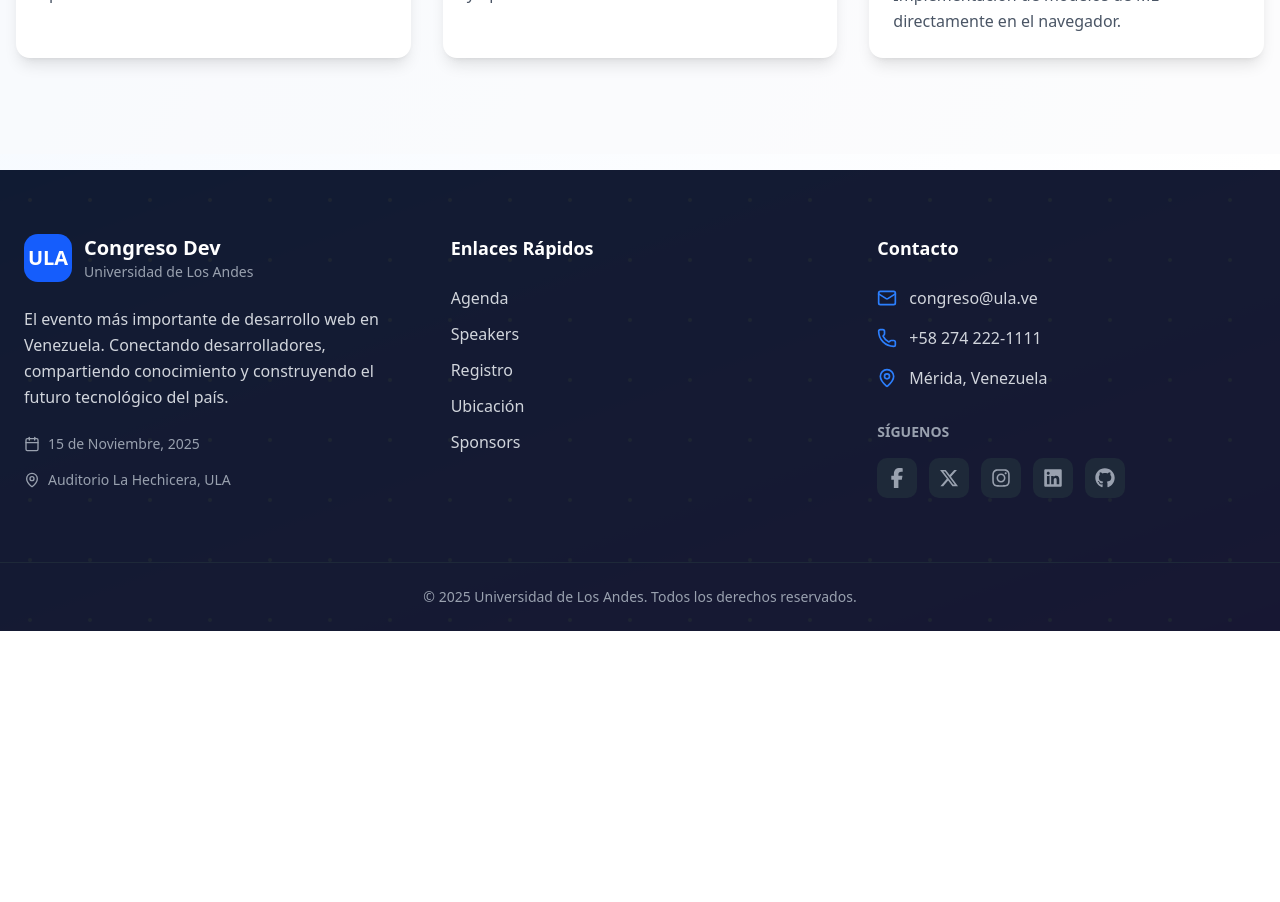
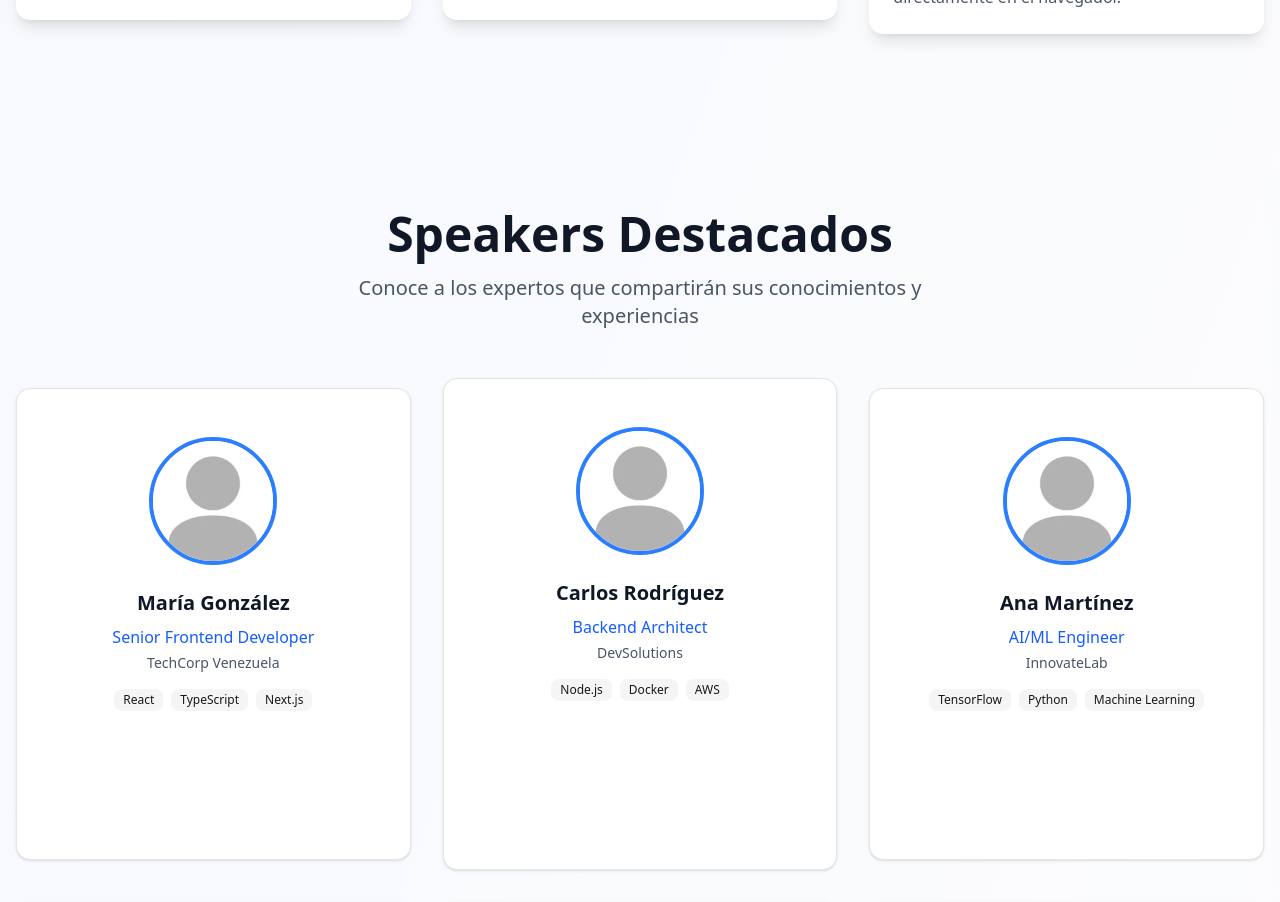
Before and after one commit to davisvielma/congreso-web-ula, a React (Vite) app: page / in a window 1280 px wide. Shown: the part 1880-2782 px from the top of the page. Before the commit the page ends 2511 px from the top, so only its background shows below. Built offline with nearby package versions, Linux system fonts and the light colour scheme.

Commit message:
Creando Speaker

```diff
--- a/package.json
+++ b/package.json
@@ -1,7 +1,7 @@
 {
   "name": "congreso-web-ula",
   "private": true,
-  "version": "0.6.0",
+  "version": "0.7.0",
   "type": "module",
   "scripts": {
     "dev": "vite",
--- a/src/components/AgendaSection.tsx
+++ b/src/components/AgendaSection.tsx
@@ -81,7 +81,7 @@ const trackConfig = {
     gradient: "from-green-500 to-emerald-500",
   },
   ia: {
-    label: "Inteligencia Artificial",
+    label: "IA",
     color: "bg-purple-100 text-purple-800 dark:bg-purple-900 dark:text-purple-200",
     icon: Brain,
     gradient: "from-purple-500 to-pink-500",
@@ -95,7 +95,7 @@ const AgendaSection = () => {
 
   return (
     <section id="agenda" className="py-24 px-4 bg-gray-50/50 dark:bg-gray-900/50 w-full">
-      <div className="container mx-auto">
+      <div className="container mx-auto lg:max-w-7xl">
         <motion.div
           initial={{ opacity: 0, y: 50 }}
           whileInView={{ opacity: 1, y: 0 }}
@@ -149,7 +149,7 @@ const AgendaSection = () => {
         </motion.div>
 
         {/* Agenda Cards mejoradas */}
-        <div className="grid md:grid-cols-2 lg:grid-cols-3 gap-8">
+        <div className="grid md:grid-cols-2 lg:grid-cols-3 gap-8 place-items-center">
           {filteredAgenda.map((item, index) => {
             const trackInfo = trackConfig[item.track]
             const Icon = trackInfo.icon
@@ -162,9 +162,9 @@ const AgendaSection = () => {
                 transition={{ duration: 0.6, delay: index * 0.1 }}
                 viewport={{ once: true }}
                 whileHover={{ y: -8, scale: 1.02 }}
-                className="group"
+                className="w-full max-w-[400px]"
               >
-                <Card className="h-full hover:shadow-2xl transition-all duration-300 border-0 shadow-lg overflow-hidden bg-white dark:bg-gray-800">
+                <Card className="group h-full hover:shadow-2xl transition-all duration-300 border-0 shadow-lg overflow-hidden bg-white dark:bg-gray-800">
                   <div className={`h-2 bg-gradient-to-r ${trackInfo.gradient}`} />
 
                   <CardHeader className="pb-4">
--- /dev/null
+++ b/src/components/SpeakersSection.tsx
@@ -0,0 +1,218 @@
+import { motion } from "framer-motion"
+import { Card, CardContent } from "@/components/ui/card"
+import { Badge } from "@/components/ui/badge"
+import { FaGithub as Github, FaLinkedin as Linkedin, FaXTwitter as Twitter } from "react-icons/fa6"
+
+interface Speaker {
+  id: string
+  name: string
+  role: string
+  company: string
+  bio: string
+  image: string
+  specialties: string[]
+  social: {
+    twitter?: string
+    linkedin?: string
+    github?: string
+  }
+}
+
+const speakersData: Speaker[] = [
+  {
+    id: "1",
+    name: "María González",
+    role: "Senior Frontend Developer",
+    company: "TechCorp Venezuela",
+    bio: "Especialista en React y arquitecturas frontend modernas con más de 8 años de experiencia.",
+    image: "",
+    specialties: ["React", "TypeScript", "Next.js"],
+    social: {
+      twitter: "@usuario",
+      linkedin: "usuario",
+      github: "usuario",
+    },
+  },
+  {
+    id: "2",
+    name: "Carlos Rodríguez",
+    role: "Backend Architect",
+    company: "DevSolutions",
+    bio: "Experto en microservicios y arquitecturas escalables, líder técnico con 10+ años de experiencia.",
+    image: "",
+    specialties: ["Node.js", "Docker", "AWS"],
+    social: {
+      twitter: "@usuario",
+      linkedin: "usuario",
+      github: "usuario",
+    },
+  },
+  {
+    id: "3",
+    name: "Ana Martínez",
+    role: "AI/ML Engineer",
+    company: "InnovateLab",
+    bio: "Pionera en la integración de IA en aplicaciones web, PhD en Computer Science.",
+    image: "",
+    specialties: ["TensorFlow", "Python", "Machine Learning"],
+    social: {
+      twitter: "@usuario",
+      linkedin: "usuario",
+      github: "usuario",
+    },
+  },
+  {
+    id: "4",
+    name: "Luis Pérez",
+    role: "Full Stack Developer",
+    company: "StartupVE",
+    bio: "Desarrollador full stack apasionado por las tecnologías emergentes y la innovación.",
+    image: "",
+    specialties: ["Vue.js", "Laravel", "GraphQL"],
+    social: {
+      twitter: "@usuario",
+      linkedin: "usuario",
+      github: "usuario",
+    },
+  },
+  {
+    id: "5",
+    name: "Elena Vargas",
+    role: "DevOps Engineer",
+    company: "CloudTech",
+    bio: "Especialista en infraestructura cloud y automatización de procesos de desarrollo.",
+    image: "",
+    specialties: ["Kubernetes", "CI/CD", "Terraform"],
+    social: {
+      twitter: "@usuario",
+      linkedin: "usuario",
+      github: "usuario",
+    },
+  },
+  {
+    id: "6",
+    name: "Roberto Silva",
+    role: "Data Scientist",
+    company: "DataVenezuela",
+    bio: "Científico de datos con enfoque en aplicaciones web y visualización interactiva.",
+    image: "",
+    specialties: ["D3.js", "Python", "Data Viz"],
+    social: {
+      twitter: "@usuario",
+      linkedin: "usuario",
+      github: "usuario",
+    },
+  },
+]
+
+const SpeakersSection = () => {
+  return (
+    <section id="speakers" className="py-20 px-4 bg-gray-50/50 dark:bg-gray-900 w-full">
+      <div className="container mx-auto lg:max-w-7xl">
+        <motion.div
+          initial={{ opacity: 0, y: 50 }}
+          whileInView={{ opacity: 1, y: 0 }}
+          transition={{ duration: 0.8 }}
+          viewport={{ once: true }}
+          className="text-center mb-12"
+        >
+          <h2 className="text-4xl md:text-5xl font-bold text-gray-900 dark:text-white mb-4">Speakers Destacados</h2>
+          <p className="text-xl text-gray-600 dark:text-gray-300 max-w-2xl mx-auto">
+            Conoce a los expertos que compartirán sus conocimientos y experiencias
+          </p>
+        </motion.div>
+
+        <div className="grid md:grid-cols-2 lg:grid-cols-3 gap-8 place-items-center">
+          {speakersData.map((speaker, index) => (
+            <motion.div
+              key={speaker.id}
+              initial={{ opacity: 0, y: 50 }}
+              whileInView={{ opacity: 1, y: 0 }}
+              transition={{ duration: 0.6, delay: index * 0.1 }}
+              viewport={{ once: true }}
+              className="w-full max-w-[400px]"
+            >
+              <Card
+                key={speaker.id}
+                className="group hover:shadow-xl transition-all duration-300 hover:-translate-y-2 cursor-pointer animate-fade-in-up bg-white dark:bg-gray-800"
+                style={{ animationDelay: `${index * 150}ms` }}
+              >
+                <CardContent className="p-6 text-center">
+                  <div className="relative mb-6">
+                    <img
+                      src={speaker.image || "/photoProfileDefault.webp"}
+                      alt={speaker.name}
+                      width={128}
+                      height={128}
+                      className="w-32 h-32 rounded-full mx-auto object-cover border-4 border-blue-500 group-hover:border-yellow-400 transition-colors duration-300"
+                    />
+                    <div className="absolute inset-0 bg-blue-600/20 rounded-full opacity-0 group-hover:opacity-100 transition-opacity duration-300"></div>
+                  </div>
+
+                  <h3 className="text-xl font-bold text-gray-900 dark:text-white mb-2">{speaker.name}</h3>
+
+                  <p className="text-blue-600 dark:text-blue-400 font-medium mb-1">{speaker.role}</p>
+
+                  <p className="text-gray-600 dark:text-gray-400 text-sm mb-4">{speaker.company}</p>
+
+                  <div className="flex gap-2 mb-4 justify-center">
+                    {speaker.specialties.map((specialty) => (
+                      <Badge key={specialty} variant="secondary" className="text-xs">
+                        {specialty}
+                      </Badge>
+                    ))}
+                  </div>
+
+                  <p className="text-gray-700 dark:text-gray-300 text-sm mb-6 opacity-0 group-hover:opacity-100 transition-opacity duration-300">
+                    {speaker.bio}
+                  </p>
+
+                  <div className="flex justify-center space-x-4 opacity-0 group-hover:opacity-100 transition-opacity duration-300">
+                    {speaker.social.twitter && (
+                      <motion.a
+                        href="https://x.com"
+                        target="_blank"
+                        rel="noopener noreferrer"
+                        whileHover={{ scale: 1.1 }}
+                        whileTap={{ scale: 0.9 }}
+                        className="text-gray-400 hover:text-gray-700 dark:hover:text-white transition-colors"
+                      >
+                        <Twitter className="w-5 h-5" />
+                      </motion.a>
+                    )}
+                    {speaker.social.linkedin && (
+                      <motion.a
+                        href="https://linkedin.com"
+                        target="_blank"
+                        rel="noopener noreferrer"
+                        whileHover={{ scale: 1.1 }}
+                        whileTap={{ scale: 0.9 }}
+                        className="text-gray-400 hover:text-blue-500 transition-colors"
+                      >
+                        <Linkedin className="w-5 h-5" />
+                      </motion.a>
+                    )}
+                    {speaker.social.github && (
+                      <motion.a
+                        href="https://github.com"
+                        target="_blank"
+                        rel="noopener noreferrer"
+                        whileHover={{ scale: 1.1 }}
+                        whileTap={{ scale: 0.9 }}
+                        className="text-gray-400 hover:text-gray-700 dark:hover:text-white transition-colors"
+                      >
+                        <Github className="w-5 h-5" />
+                      </motion.a>
+                    )}
+                  </div>
+                </CardContent>
+              </Card>
+            </motion.div>
+          ))}
+        </div>
+      </div>
+    </section>
+  )
+}
+
+export default SpeakersSection
--- a/src/screen/LandingPage.tsx
+++ b/src/screen/LandingPage.tsx
@@ -1,13 +1,15 @@
 import AgendaSection from "@/components/AgendaSection"
 import FloatingBackToTop from "@/components/FloatingBackToTop"
 import HeroSection from "@/components/HeroSection"
+import SpeakersSection from "@/components/SpeakersSection"
 
 const LandingPage = () => {
 
   return (
-    <div className="flex flex-col items-center gap-6 z-10">
+    <div className="flex flex-col items-center z-10">
       <HeroSection />
       <AgendaSection />
+      <SpeakersSection />
 
       <FloatingBackToTop />
     </div>
```
Also changed, not shown: public/photoProfileDefault.webp (added).
